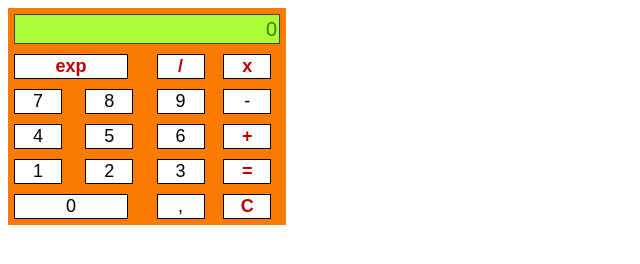
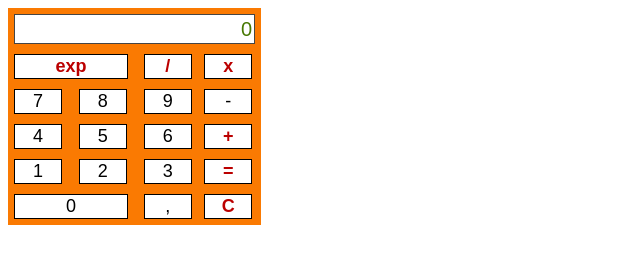
Before and after one commit to jdiaz-co/calculadora, a plain HTML site: page index.html in a window 1280 px wide. Shown: the whole page, without its empty margins (0-640 px from the left). Drawn offline with Linux system fonts and the light colour scheme.

Commit message:
mas cambios en css

```diff
--- a/index.html
+++ b/index.html
@@ -8,7 +8,7 @@
 	<style type="text/css">
     	#calculadora {background: rgb(250, 122, 2); border: 0;}
     	#calculadora td {padding: 4px;}
-    	.cajita_valor {background-color: #acff38; color: #467702; border: 1px solid #454545; width: 260px; height: 26px; font-family: Arial, Helvetica; font-size: 20px; line-height: 26px; text-align: right; }
+    	.cajita_valor {background-color: #ffffff; color: #467702; border: 1px solid #454545; width: 235px; height: 26px; font-family: Arial, Helvetica; font-size: 20px; line-height: 26px; text-align: right; }
     	.boton {width: 48px; border: 1px solid #000; font-family: Arial; font-size: 18px; cursor: hand; background-color: #fff;}
     	.boton_largo { width: 114px; border: 1px solid #000;  font-family: Arial; font-size: 18px; cursor: hand; background-color: #fff;}
     	.funcion {font-weight: bold; color: #b00;}
```
